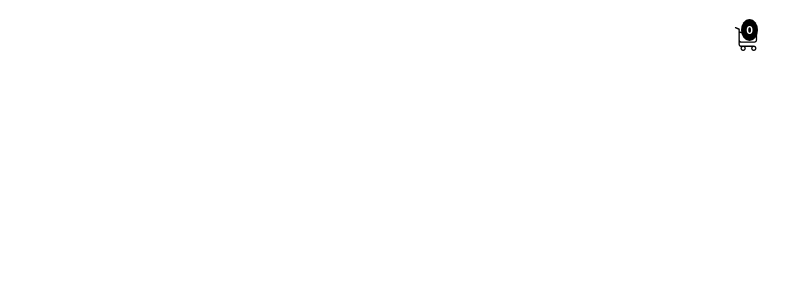
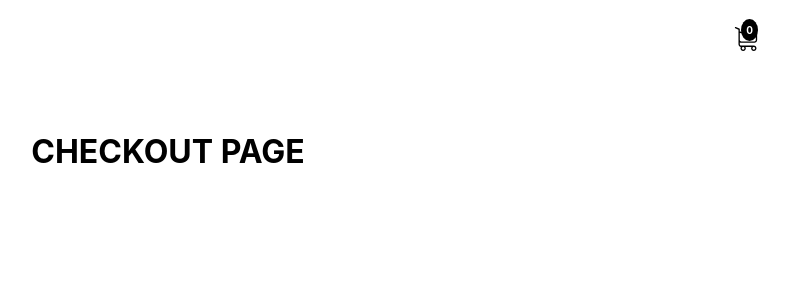
Before and after one commit to Adion52330/entry-test, a React (Create React App) app: page /checkout in a window 1280 px wide. Shown: the top 300 px of the page, without its empty margins (472-1261 px from the left). Built offline with nearby package versions, Linux system fonts and the light colour scheme.

Commit message:
added button to redirec to checkout page base

```diff
--- a/src/App.js
+++ b/src/App.js
@@ -4,6 +4,7 @@ import Navbar from "./components/Navigation/Navbar";
 
 import ProductPage from "./components/collection-item/ProductPage";
 import ProductDetailPage from "./pages/ProductDetailPage";
+import CheckoutPage from './pages/Checkout/CheckoutPage';
 
 import './App.css'
 
@@ -14,6 +15,7 @@ export default class App extends Component {
                <Navbar />
 
                <Switch>
+                  <Route exact path='/checkout' component={CheckoutPage}/>
                   <Route exact path="/:category" component={ProductPage} />
                   <Route
                      path="/:category/:id"
--- a/src/components/cart-dropdown/cart-dropdown.js
+++ b/src/components/cart-dropdown/cart-dropdown.js
@@ -1,19 +1,25 @@
 import React from "react";
 import { connect } from "react-redux";
 import { selectCartItems } from "../../redux/cart/cart.selectors";
+import { withRouter } from 'react-router-dom'
 
 import CustomButton from "../custom-button/custom-button";
 import CartItem from "../cart-item/cart-item";
 import "./cart-dropdown.styles.scss";
 
-const CartDropdown = ({ cartItems }) => (
+const CartDropdown = ({ cartItems, history }) => (
    <div className="cart-dropdown">
       <div className="cart-items">
-         {cartItems.map((cartItem) => (
+         {
+          cartItems.length ?
+         cartItems.map((cartItem) => (
             <CartItem key={cartItem.id} item={cartItem} />
-         ))}
+         ))
+            : <span className='empty-message'> Your cart is empty</span>
+      }
       </div>
       <CustomButton isWhite>view bag</CustomButton>
+      <CustomButton onClick={() => history.push('/checkout')}>checkout</CustomButton>
    </div>
 );
 
@@ -22,4 +28,4 @@ const mapStateToProps = (state) => ({
    cartItems: selectCartItems(state)
 });
 
-export default connect(mapStateToProps)(CartDropdown);
+export default withRouter(connect(mapStateToProps)(CartDropdown)) ;
--- a/src/components/cart-dropdown/cart-dropdown.styles.scss
+++ b/src/components/cart-dropdown/cart-dropdown.styles.scss
@@ -11,6 +11,11 @@
     right: 0;
     z-index: 5;
 
+    .empty-message{
+        font-size: 18px;
+        margin: 50px auto;
+    }
+
     .cart-items{
         height: 240px;
         display: flex;
--- /dev/null
+++ b/src/pages/Checkout/CheckoutPage.js
@@ -0,0 +1,17 @@
+import React, { Component } from "react";
+
+import "./checkout.styles.scss";
+
+class CheckoutPage extends Component {
+   render() {
+
+      return (
+         <div className='checkout-page'>
+            <h1>CHECKOUT PAGE</h1>
+         </div>
+      );
+   }
+}
+
+
+export default CheckoutPage
--- /dev/null
+++ b/src/pages/Checkout/checkout.styles.scss
@@ -0,0 +1,31 @@
+.checkout-page {
+    width: 55%;
+    min-height: 90vh;
+    display: flex;
+    flex-direction: column;
+    align-items: center;
+    margin: 50px auto 0;
+
+    .checkout-header {
+      width: 100%;
+      padding: 10px 0;
+      display: flex;
+      justify-content: space-between;
+      border-bottom: 1px solid darkgrey;
+
+      .header-block {
+        text-transform: capitalize;
+        width: 23%;
+
+        &:last-child {
+          width: 8%;
+        }
+      }
+    }
+
+    .total {
+      margin-top: 30px;
+      margin-left: auto;
+      font-size: 36px;
+    }
+  }
```
Also changed, not shown: src/pages/CheckoutPage.js (deleted).
